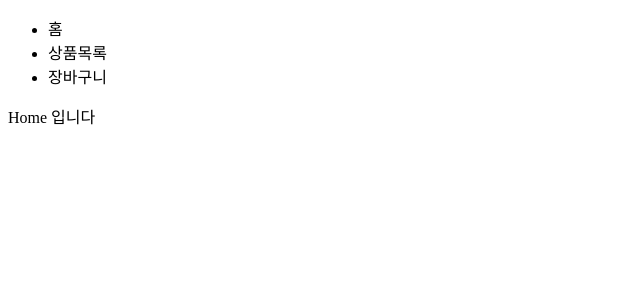
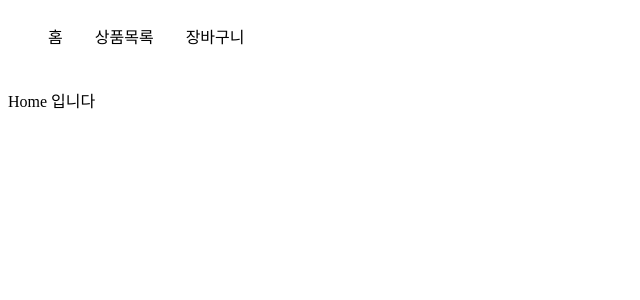
Before and after one commit to lucid-jin/shopping-mall, a React (Vite) app in the folder client/: page / in a window 1280 px wide. Shown: the top 300 px of the page, without its empty margins (0-640 px from the left). Built offline with nearby package versions, Linux system fonts and the light colour scheme.

Commit message:
[update] gnb scss update

```diff
--- a/client/src/pages/products/cart/index.tsx
+++ b/client/src/pages/cart/index.tsx
@@ -7,7 +7,7 @@ type Props = {
 const Cart = (props: Props) => {
   return (
     <div>
-
+      카트입니다
     </div>
   );
 };
--- a/client/src/routes.tsx
+++ b/client/src/routes.tsx
@@ -5,7 +5,7 @@ const DynamicIndex = React.lazy(() => import('./pages/index'));
 const DynamicProductsIndex = React.lazy(() => import('./pages/products/index'));
 // @ts-ignore
 const DynamicProductsId = React.lazy(() => import('./pages/products/[id]'));
-const DynamicProductsCartIndex = React.lazy(() => import('./pages/products/cart/index'));
+const DynamicProductsCartIndex = React.lazy(() => import('./pages/cart/index'));
 
 
 export const routes = [
@@ -16,7 +16,7 @@ export const routes = [
       { path: '/', element: <DynamicIndex />, index: true},
       { path: '/products', element: <DynamicProductsIndex />, index: true},
       { path: '/products/:id', element: <DynamicProductsId />, },
-      { path: '/products/cart', element: <DynamicProductsCartIndex />, index: true},
+      { path: '/cart', element: <DynamicProductsCartIndex />, index: true},
     ]
   }
 ]
@@ -25,5 +25,5 @@ export const pages = [
   { route: '/' },
   { route: '/products' },
   { route: '/products/:id' },
-  { route: '/products/cart' },
+  { route: '/cart' },
 ]
--- /dev/null
+++ b/client/src/scss/layouts.scss
@@ -0,0 +1,12 @@
+.gnb {
+  height: 5rem;
+  display: flex;
+  justify-content: flex-start;
+  align-content: center;
+
+  ul {
+    display: flex;
+    gap: 2rem;
+    list-style: none;
+  }
+}
--- a/client/src/scss/main.scss
+++ b/client/src/scss/main.scss
@@ -1,3 +1,4 @@
+@import "layouts";
 @import "products";
 @import "cart";
 
```
